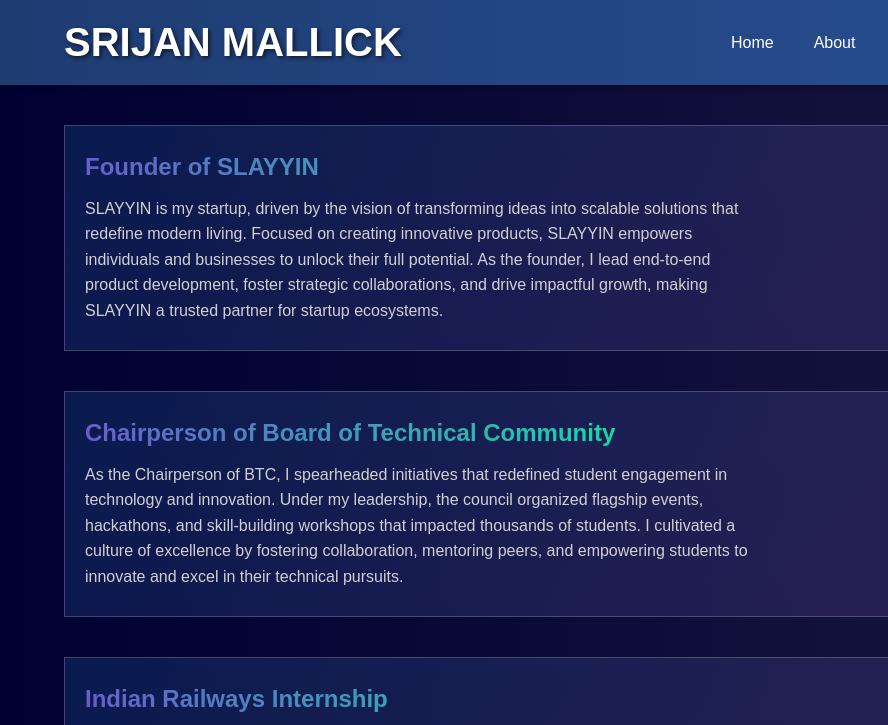
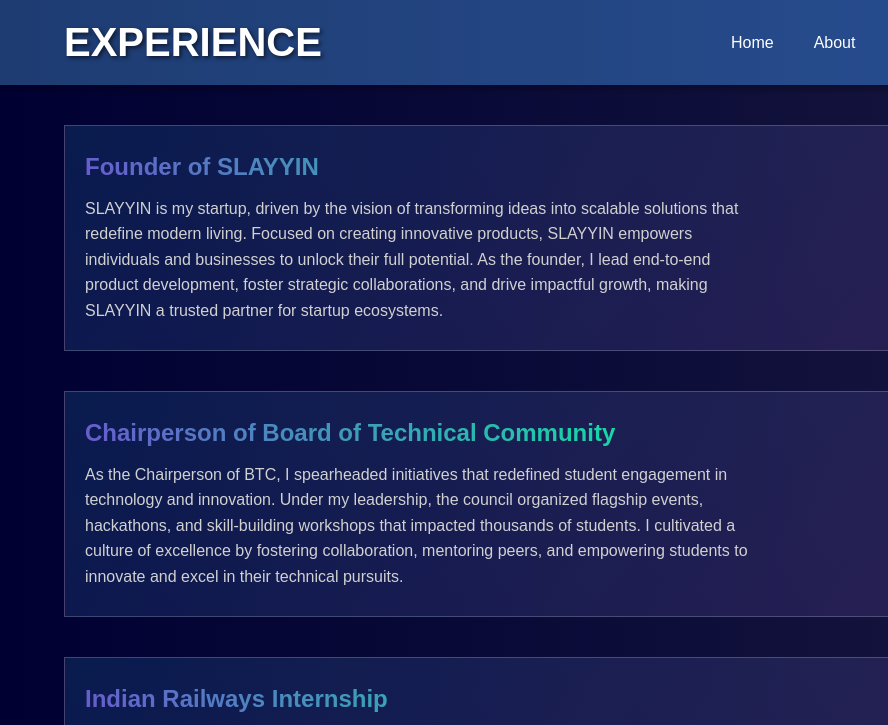
Before and after one commit to SrijanMallick/srijanmallick, a plain HTML site: page Experience.html in a window 1280 px wide. Shown: the top 725 px of the page, 0-888 px from the left. Drawn offline with nearby package versions, Linux system fonts and the light colour scheme.

Commit message:
Update Experience.html

```diff
--- a/Experience.html
+++ b/Experience.html
@@ -195,7 +195,7 @@
           margin-top: 20px;
         }
 
-        .menu-toggle {
+         .menu-toggle {
           display: block;
         }
 
@@ -239,15 +239,16 @@
         .cta-header {
           display: none;
         }
+
       }
 
 
     </style>
   </head>
   <body>
-    <header>
+   <header>
       <div class="header-container">
-        <div class="logo">SRIJAN MALLICK</div>
+        <div class="logo">EXPERIENCE</div>
         <div class="menu-toggle">&#9776;</div>
         <nav>
           <ul>
```
